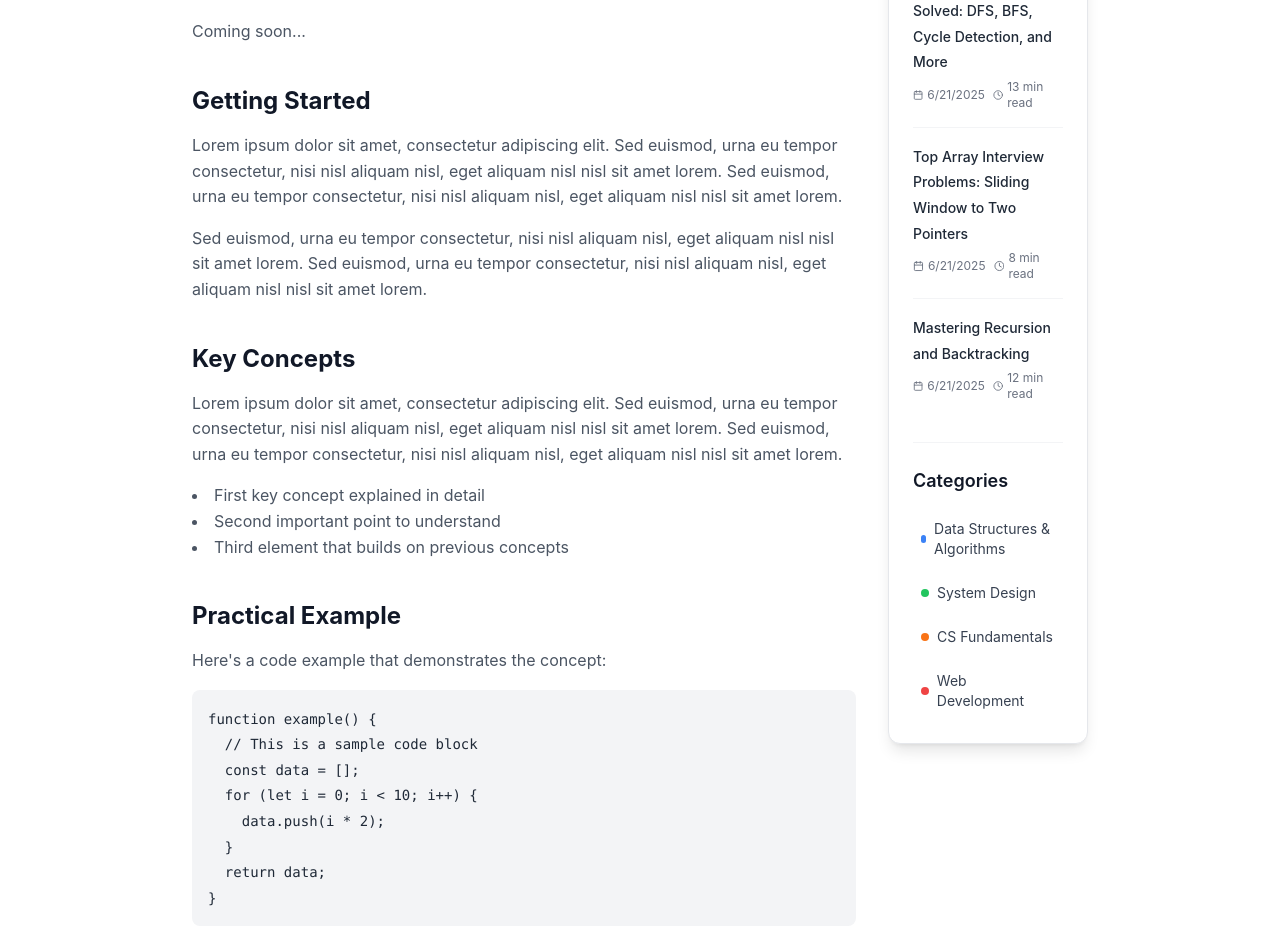
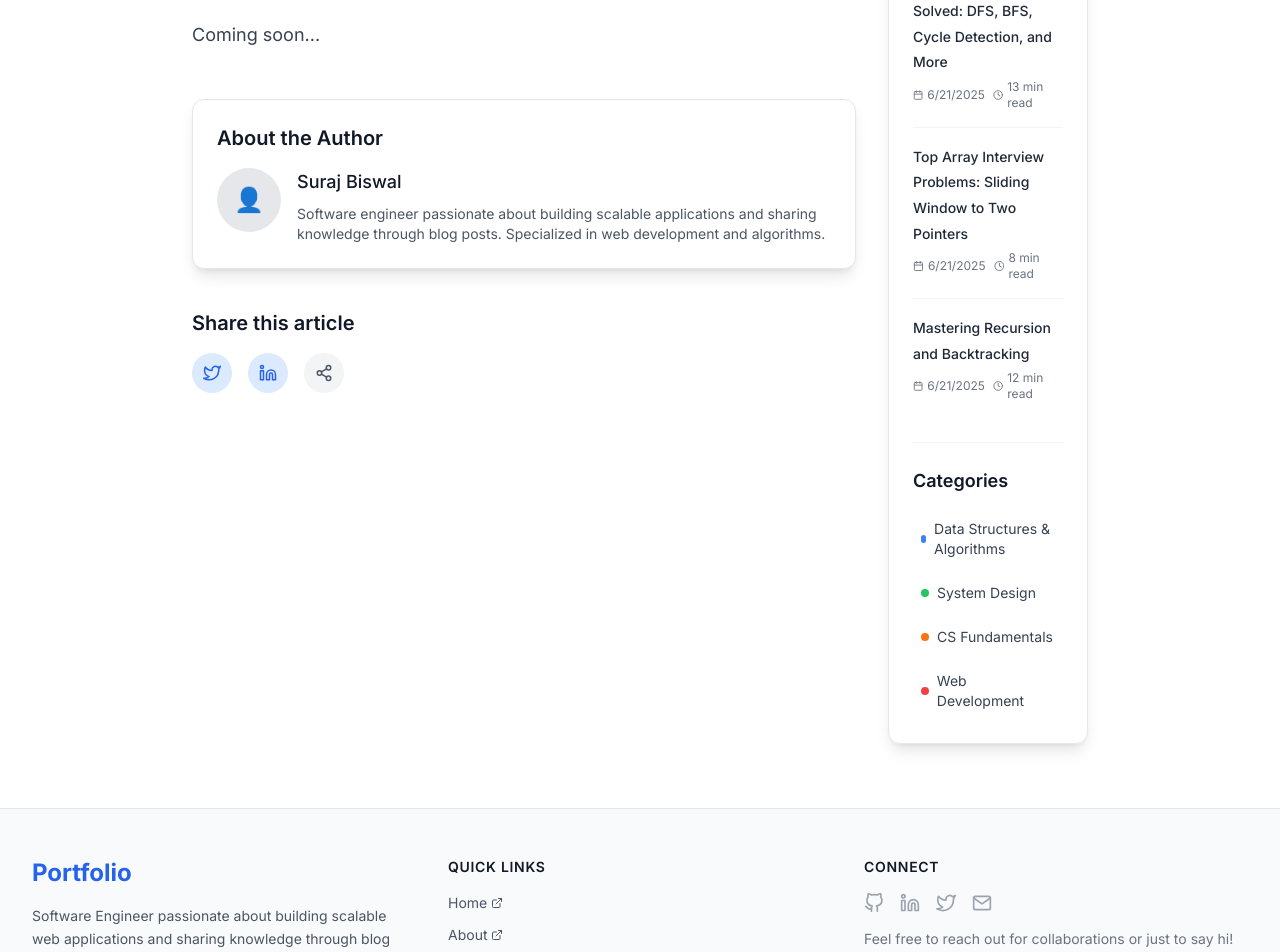
Before and after one commit to SurajBiswal/Suraj_Biswal_Portfolio, a Next.js app: page /blog/dsa/binary-tree-problems-solved-brute-better-optimal in a window 1280 px wide. Shown: the part 640-1592 px from the top of the page. Built offline with nearby package versions, Linux system fonts and the light colour scheme.

Commit message:
Added full system design sigleton pattern

```diff
--- a/package.json
+++ b/package.json
@@ -9,11 +9,13 @@
     "lint": "next lint"
   },
   "dependencies": {
+    "@tailwindcss/typography": "^0.5.16",
+    "framer-motion": "^10.16.0",
     "next": "14.0.0",
     "react": "^18",
     "react-dom": "^18",
     "react-icons": "^4.11.0",
-    "framer-motion": "^10.16.0"
+    "react-markdown": "^10.1.0"
   },
   "devDependencies": {
     "autoprefixer": "^10",
--- a/pages/blog/[category]/[slug].js
+++ b/pages/blog/[category]/[slug].js
@@ -1,8 +1,17 @@
-import Layout from '../../../components/layout/Layout';
-import Link from 'next/link';
-import { FiCalendar, FiClock, FiArrowLeft, FiShare2, FiGithub, FiLinkedin, FiTwitter } from 'react-icons/fi';
-import { useState, useEffect } from 'react';
-import { useRouter } from 'next/router';
+import Layout from "../../../components/layout/Layout";
+import Link from "next/link";
+import {
+  FiCalendar,
+  FiClock,
+  FiArrowLeft,
+  FiShare2,
+  FiGithub,
+  FiLinkedin,
+  FiTwitter,
+} from "react-icons/fi";
+import { useState, useEffect } from "react";
+import { useRouter } from "next/router";
+import ReactMarkdown from "react-markdown";
 
 export default function BlogPost() {
   const router = useRouter();
@@ -14,20 +23,22 @@ export default function BlogPost() {
   useEffect(() => {
     if (!category || !slug) return;
 
-    import('../../../data/blog-posts.json').then(data => {
+    import("../../../data/blog-posts.json").then((data) => {
       const allPosts = data.default;
-      const foundPost = allPosts.find(p => p.category === category && p.slug === slug);
+      const foundPost = allPosts.find(
+        (p) => p.category === category && p.slug === slug
+      );
 
       if (foundPost) {
         setPost(foundPost);
 
         // Find related posts in the same category
         const related = allPosts
-          .filter(p => p.category === category && p.slug !== slug)
+          .filter((p) => p.category === category && p.slug !== slug)
           .slice(0, 3);
         setRelatedPosts(related);
       } else {
-        router.push('/blog');
+        router.push("/blog");
       }
 
       setLoading(false);
@@ -36,20 +47,20 @@ export default function BlogPost() {
 
   const getCategoryColor = (cat) => {
     const colors = {
-      'dsa': 'category-dsa',
-      'system-design': 'category-system-design',
-      'cs-fundamentals': 'category-cs-fundamentals',
-      'web-development': 'category-web-development',
+      dsa: "category-dsa",
+      "system-design": "category-system-design",
+      "cs-fundamentals": "category-cs-fundamentals",
+      "web-development": "category-web-development",
     };
-    return colors[cat] || 'bg-gray-100 text-gray-800';
+    return colors[cat] || "bg-gray-100 text-gray-800";
   };
 
   const getCategoryName = (cat) => {
     const names = {
-      'dsa': 'Data Structures & Algorithms',
-      'system-design': 'System Design',
-      'cs-fundamentals': 'CS Fundamentals',
-      'web-development': 'Web Development',
+      dsa: "Data Structures & Algorithms",
+      "system-design": "System Design",
+      "cs-fundamentals": "CS Fundamentals",
+      "web-development": "Web Development",
     };
     return names[cat] || cat;
   };
@@ -76,12 +87,11 @@ export default function BlogPost() {
   if (!post) return null;
 
   return (
-    <Layout
-      title={`${post.title} - Blog`}
-      description={post.excerpt}
-    >
+    <Layout title={`${post.title} - Blog`} description={post.excerpt}>
       {/* Hero Section */}
-      <section className={`section-padding bg-gradient-to-br from-white to-gray-100 dark:from-gray-900 dark:to-gray-800`}>
+      <section
+        className={`section-padding bg-gradient-to-br from-white to-gray-100 dark:from-gray-900 dark:to-gray-800`}
+      >
         <div className="max-w-4xl mx-auto">
           <Link
             href={`/blog/${category}`}
@@ -91,7 +101,11 @@ export default function BlogPost() {
             Back to {getCategoryName(category)}
           </Link>
 
-          <div className={`${getCategoryColor(category)} inline-block px-3 py-1 rounded-full text-sm mb-6`}>
+          <div
+            className={`${getCategoryColor(
+              category
+            )} inline-block px-3 py-1 rounded-full text-sm mb-6`}
+          >
             {getCategoryName(category).toUpperCase()}
           </div>
 
@@ -110,7 +124,9 @@ export default function BlogPost() {
             </div>
             <div>
               <span className="mr-2">By</span>
-              <span className="text-gray-700 dark:text-gray-300 font-medium">{post.author}</span>
+              <span className="text-gray-700 dark:text-gray-300 font-medium">
+                {post.author}
+              </span>
             </div>
           </div>
 
@@ -140,56 +156,66 @@ export default function BlogPost() {
 
                 <div className="mb-12">
                   {/* This would be the full blog post content */}
-                  <p className="text-gray-600 dark:text-gray-300">
+                  <ReactMarkdown
+                    components={{
+                      h1: ({ node, ...props }) => (
+                        <h1
+                          className="text-3xl font-bold text-gray-900 dark:text-white my-6"
+                          {...props}
+                        />
+                      ),
+                      h2: ({ node, ...props }) => (
+                        <h2
+                          className="text-2xl font-bold text-gray-900 dark:text-white my-4"
+                          {...props}
+                        />
+                      ),
+                      p: ({ node, ...props }) => (
+                        <p
+                          className="text-gray-700 dark:text-gray-300 mb-4"
+                          {...props}
+                        />
+                      ),
+                      code: ({
+                        node,
+                        inline,
+                        className,
+                        children,
+                        ...props
+                      }) => {
+                        return !inline ? (
+                          <pre className="bg-gray-100 dark:bg-gray-800 p-4 rounded-lg overflow-x-auto mb-4">
+                            <code
+                              {...props}
+                              className="text-sm font-mono text-gray-800 dark:text-gray-200"
+                            >
+                              {children}
+                            </code>
+                          </pre>
+                        ) : (
+                          <code
+                            className="bg-gray-200 dark:bg-gray-700 px-1 rounded"
+                            {...props}
+                          >
+                            {children}
+                          </code>
+                        );
+                      },
+                      ul: ({ node, ...props }) => (
+                        <ul
+                          className="list-disc list-inside text-gray-700 dark:text-gray-300 mb-4"
+                          {...props}
+                        />
+                      ),
+                      li: ({ node, ...props }) => (
+                        <li className="mb-1" {...props} />
+                      ),
+                    }}
+                  >
                     {post.content}
-                  </p>
+                  </ReactMarkdown>
 
-                  {/* Example content for preview */}
-                  <h2 className="text-2xl font-bold text-gray-900 dark:text-white mt-10 mb-4">
-                    Getting Started
-                  </h2>
-                  <p className="text-gray-600 dark:text-gray-300 mb-4">
-                    Lorem ipsum dolor sit amet, consectetur adipiscing elit. Sed euismod, urna eu tempor consectetur,
-                    nisi nisl aliquam nisl, eget aliquam nisl nisl sit amet lorem. Sed euismod, urna eu tempor consectetur,
-                    nisi nisl aliquam nisl, eget aliquam nisl nisl sit amet lorem.
-                  </p>
-                  <p className="text-gray-600 dark:text-gray-300 mb-4">
-                    Sed euismod, urna eu tempor consectetur, nisi nisl aliquam nisl, eget aliquam nisl nisl sit amet lorem.
-                    Sed euismod, urna eu tempor consectetur, nisi nisl aliquam nisl, eget aliquam nisl nisl sit amet lorem.
-                  </p>
 
-                  <h2 className="text-2xl font-bold text-gray-900 dark:text-white mt-10 mb-4">
-                    Key Concepts
-                  </h2>
-                  <p className="text-gray-600 dark:text-gray-300 mb-4">
-                    Lorem ipsum dolor sit amet, consectetur adipiscing elit. Sed euismod, urna eu tempor consectetur,
-                    nisi nisl aliquam nisl, eget aliquam nisl nisl sit amet lorem. Sed euismod, urna eu tempor consectetur,
-                    nisi nisl aliquam nisl, eget aliquam nisl nisl sit amet lorem.
-                  </p>
-                  <ul className="list-disc list-inside text-gray-600 dark:text-gray-300 mb-4">
-                    <li>First key concept explained in detail</li>
-                    <li>Second important point to understand</li>
-                    <li>Third element that builds on previous concepts</li>
-                  </ul>
-
-                  <h2 className="text-2xl font-bold text-gray-900 dark:text-white mt-10 mb-4">
-                    Practical Example
-                  </h2>
-                  <p className="text-gray-600 dark:text-gray-300 mb-4">
-                    Here's a code example that demonstrates the concept:
-                  </p>
-                  <pre className="bg-gray-100 dark:bg-gray-800 p-4 rounded-lg mb-4 overflow-auto">
-                    <code className="text-sm font-mono text-gray-800 dark:text-gray-200">
-                      {`function example() {
-  // This is a sample code block
-  const data = [];
-  for (let i = 0; i < 10; i++) {
-    data.push(i * 2);
-  }
-  return data;
-}`}
-                    </code>
-                  </pre>
                 </div>
               </article>
 
@@ -207,8 +233,9 @@ export default function BlogPost() {
                       {post.author}
                     </h4>
                     <p className="text-gray-600 dark:text-gray-300 text-sm">
-                      Software engineer passionate about building scalable applications and sharing knowledge
-                      through blog posts. Specialized in web development and algorithms.
+                      Software engineer passionate about building scalable
+                      applications and sharing knowledge through blog posts.
+                      Specialized in web development and algorithms.
                     </p>
                   </div>
                 </div>
@@ -253,8 +280,11 @@ export default function BlogPost() {
                 </h3>
                 {relatedPosts.length > 0 ? (
                   <div className="space-y-4">
-                    {relatedPosts.map(related => (
-                      <div key={related.id} className="border-b border-gray-100 dark:border-gray-700 pb-4 last:border-0">
+                    {relatedPosts.map((related) => (
+                      <div
+                        key={related.id}
+                        className="border-b border-gray-100 dark:border-gray-700 pb-4 last:border-0"
+                      >
                         <Link
                           href={`/blog/${related.category}/${related.slug}`}
                           className="text-gray-800 dark:text-gray-200 hover:text-primary-600 dark:hover:text-primary-400 font-medium text-sm"
@@ -281,28 +311,48 @@ export default function BlogPost() {
                     Categories
                   </h3>
                   <div className="space-y-2">
-                    <Link href="/blog/dsa" className="block p-2 rounded-lg hover:bg-blue-50 dark:hover:bg-blue-900 transition-colors">
+                    <Link
+                      href="/blog/dsa"
+                      className="block p-2 rounded-lg hover:bg-blue-50 dark:hover:bg-blue-900 transition-colors"
+                    >
                       <div className="flex items-center">
                         <span className="w-2 h-2 bg-blue-500 rounded-full mr-2"></span>
-                        <span className="text-gray-700 dark:text-gray-300 text-sm">Data Structures & Algorithms</span>
+                        <span className="text-gray-700 dark:text-gray-300 text-sm">
+                          Data Structures & Algorithms
+                        </span>
                       </div>
                     </Link>
-                    <Link href="/blog/system-design" className="block p-2 rounded-lg hover:bg-green-50 dark:hover:bg-green-900 transition-colors">
+                    <Link
+                      href="/blog/system-design"
+                      className="block p-2 rounded-lg hover:bg-green-50 dark:hover:bg-green-900 transition-colors"
+                    >
                       <div className="flex items-center">
                         <span className="w-2 h-2 bg-green-500 rounded-full mr-2"></span>
-                        <span className="text-gray-700 dark:text-gray-300 text-sm">System Design</span>
+                        <span className="text-gray-700 dark:text-gray-300 text-sm">
+                          System Design
+                        </span>
                       </div>
                     </Link>
-                    <Link href="/blog/cs-fundamentals" className="block p-2 rounded-lg hover:bg-orange-50 dark:hover:bg-orange-900 transition-colors">
+                    <Link
+                      href="/blog/cs-fundamentals"
+                      className="block p-2 rounded-lg hover:bg-orange-50 dark:hover:bg-orange-900 transition-colors"
+                    >
                       <div className="flex items-center">
                         <span className="w-2 h-2 bg-orange-500 rounded-full mr-2"></span>
-                        <span className="text-gray-700 dark:text-gray-300 text-sm">CS Fundamentals</span>
+                        <span className="text-gray-700 dark:text-gray-300 text-sm">
+                          CS Fundamentals
+                        </span>
                       </div>
                     </Link>
-                    <Link href="/blog/web-development" className="block p-2 rounded-lg hover:bg-red-50 dark:hover:bg-red-900 transition-colors">
+                    <Link
+                      href="/blog/web-development"
+                      className="block p-2 rounded-lg hover:bg-red-50 dark:hover:bg-red-900 transition-colors"
+                    >
                       <div className="flex items-center">
                         <span className="w-2 h-2 bg-red-500 rounded-full mr-2"></span>
-                        <span className="text-gray-700 dark:text-gray-300 text-sm">Web Development</span>
+                        <span className="text-gray-700 dark:text-gray-300 text-sm">
+                          Web Development
+                        </span>
                       </div>
                     </Link>
                   </div>
--- a/styles/globals.css
+++ b/styles/globals.css
@@ -3,6 +3,9 @@
 @import 'tailwindcss/utilities';
 
 @import url('https://fonts.googleapis.com/css2?family=Inter:wght@300;400;500;600;700&display=swap');
+@tailwind base;
+@tailwind components;
+@tailwind utilities;
 
 * {
   margin: 0;
@@ -78,6 +81,7 @@ body {
   from {
     opacity: 0;
   }
+
   to {
     opacity: 1;
   }
@@ -88,6 +92,7 @@ body {
     transform: translateY(30px);
     opacity: 0;
   }
+
   to {
     transform: translateY(0);
     opacity: 1;
--- a/tailwind.config.js
+++ b/tailwind.config.js
@@ -68,5 +68,8 @@ module.exports = {
       },
     },
   },
-  plugins: [],
+  plugins: [
+    require('@tailwindcss/typography'),
+  ]
+  ,
 }
```
Also changed, not shown: data/blog-posts.json (+20 -0 lines), 1 other file (tests, documents, lock files or other folders).
